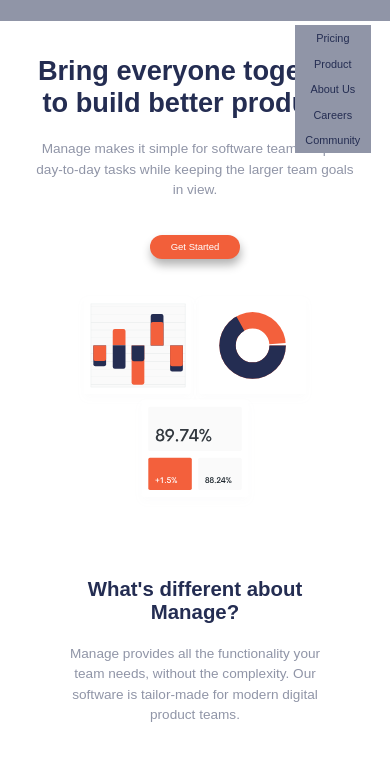
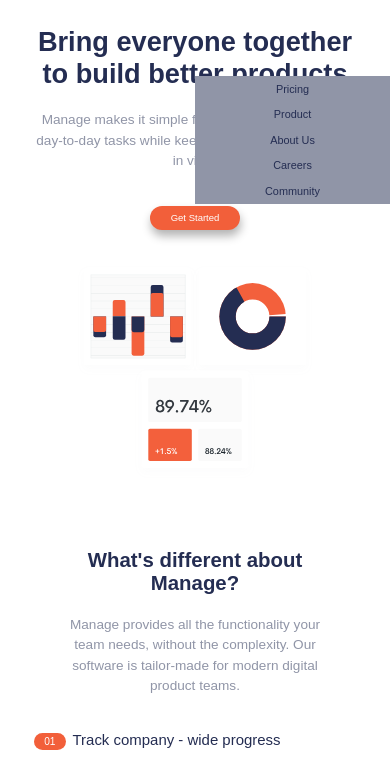
Before and after one commit to Georgi1997/Manage-, a website: page index.html in a window 390 px wide. Shown: the part 76-833 px from the top of the page. Drawn offline with Linux system fonts and the light colour scheme; a web font is replaced by a local one.

Commit message:
fix navbar width

```diff
--- a/sass/_base.scss
+++ b/sass/_base.scss
@@ -27,6 +27,7 @@
 
 body {
   overflow-x: hidden;
+  position: relative;
   font-family: "Be Vietnam", sans-serif;
 }
 
--- a/sass/_navbar.scss
+++ b/sass/_navbar.scss
@@ -1,5 +1,6 @@
 .navbar {
   padding: 5rem 15rem;
+  height: 8vh;
   display: flex;
   justify-content: space-between;
   align-items: center;
@@ -96,12 +97,12 @@
   }
   .navbar__nav {
     position: absolute;
-    top: 12vh;
-    right: 5vw;
+    top: 18vh;
+    right: 0;
     // transform: translateX(150%);
     transition: all 0.5s ease-out;
     background-color: $color-neutral-grayish-blue;
-    width: max-content;
+    width: 50vw;
     z-index: 100;
   }
 
```
Also changed, not shown: css/style.css.
